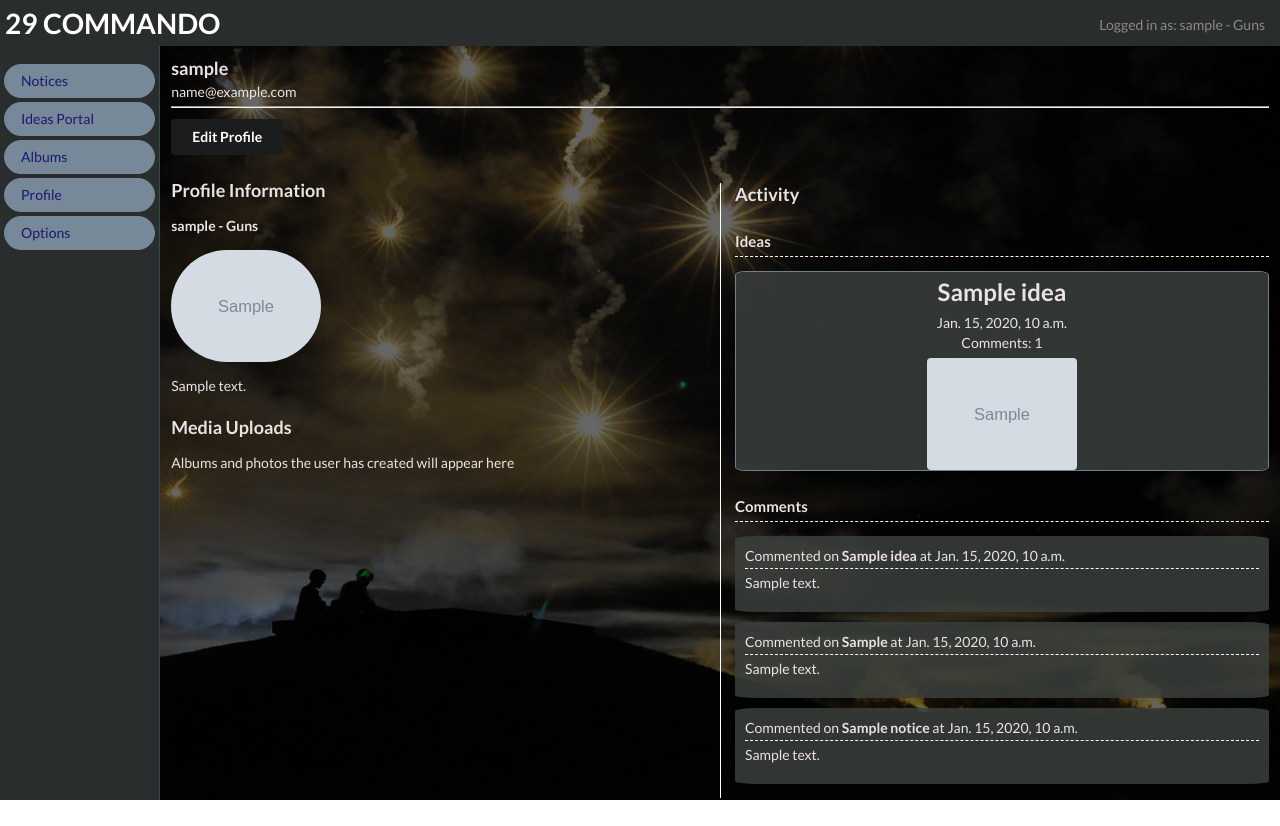
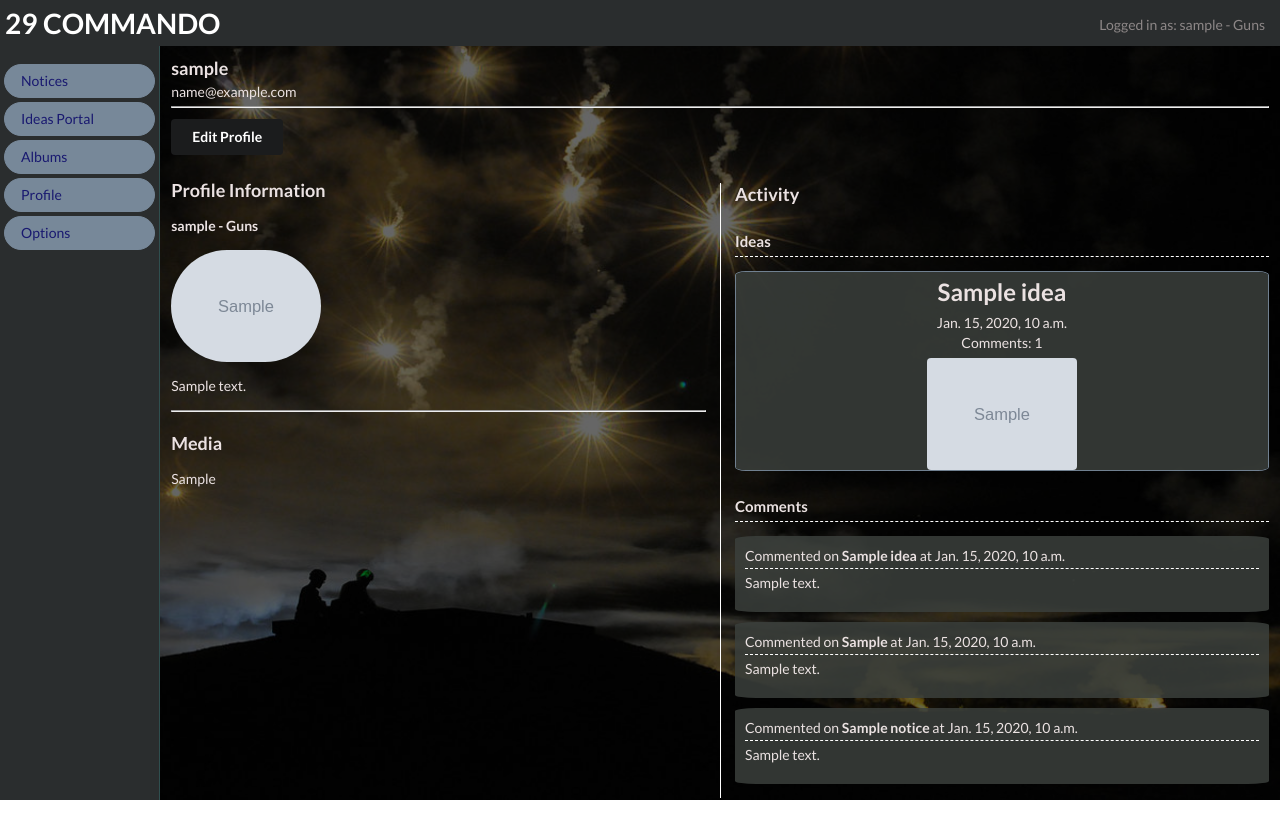
Before and after one commit to Ivystrode/commando_media, a Django app: a page that uses users/templates/users/profile.html in a window 1280 px wide. Run offline with Django 3.2, Linux system fonts and the light colour scheme; a user stored in the database is signed in; tables that the repository leaves empty hold one stand-in row (values such as "Sample post"); grey boxes marked "Sample" are stand-in pictures; some libraries are stand-ins or nearby versions.

Commit message:
add photos to user profile

```diff
--- a/static/css/profile.css
+++ b/static/css/profile.css
@@ -6,6 +6,15 @@
 
 #editbutton {
     margin-bottom: 1rem;
+}
+
+.user-photo {
+    height: 100%;
+    width: 100%;
+}
+img.image {
+    height: 400px;
+    width: 400px;
 }
 
 .profile-info {
--- a/static/scripts/js/profile.js
+++ b/static/scripts/js/profile.js
@@ -19,5 +19,9 @@ function goToIdea(id) {
 function goToComment(location, id) {
     window.location.href = location + id
 }
+function goToMedia(location, id) {
+    console.log("go to media")
+    window.location.href = location + id
+}
 
 console.log("profile js loaded")
--- a/users/templates/users/profile.html
+++ b/users/templates/users/profile.html
@@ -35,6 +35,8 @@
                             <p>{{user.profile.bio | linebreaks}}</p>
                         </div>
 
+                        <hr>
+
                         <div class="user-form">
                             <form method="POST" enctype="multipart/form-data">
                                 {% csrf_token %}
@@ -43,14 +45,41 @@
                                 <p></p>
                                 <button type="submit" class="ui secondary button">Update</button>
                             </form>
+                            <hr>
                         </div>
 
 
                         <div class="user-media">
 
-                            <h3>Media Uploads</h3>
+                            <h3>Media</h3>
 
-                            <p>Albums and photos the user has created will appear here</p>
+                            {% if photos %}
+
+                            <div class="ui stackable three column grid">
+
+                                {% for photo in photos %}
+
+                                <div class="column">
+
+                                    <div class="user-photo profile-link" onclick="goToMedia('/albums/{{photo.album.slug}}/', '{{photo.id}}')"">
+                                        <img class="ui small rounded image" src="{{photo.photo.thumbnail.url}}">
+                                        <span>{{photo.caption}}</span>
+                                    </div>
+
+                                </div>
+
+                                {% endfor %}
+
+                            </div>
+
+
+
+                            {% else %}
+
+                            <p>User has not uploaded any media</p>
+
+                            {% endif %}
+
 
                         </div>
 
```
